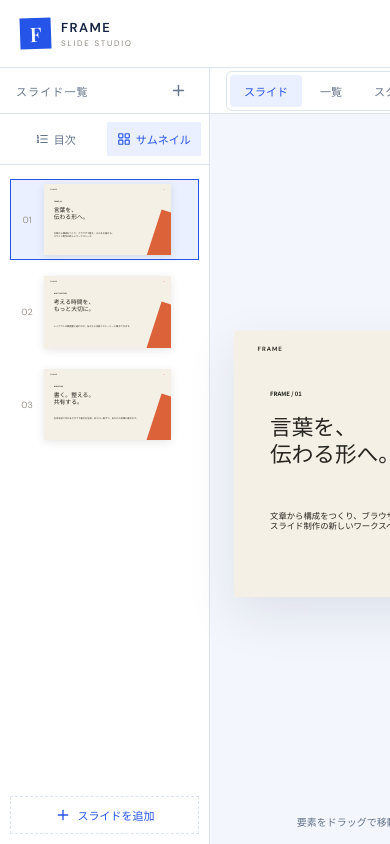
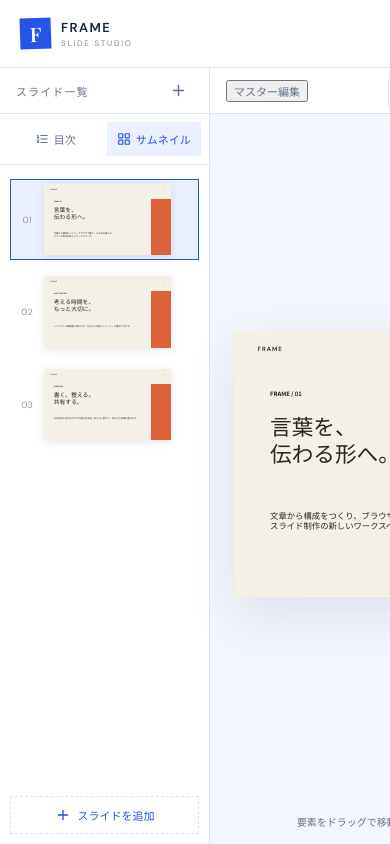
Before and after one commit to miranova-studio/ai-slide-studio, a React (Vite) app: page / in a window 390 px wide. Shown: the top 844 px of the page. Built offline with nearby package versions, Linux system fonts and the light colour scheme.

Commit message:
Fix thumbnail selection and add editable slide master

```diff
--- a/examples/japanese-sample.json
+++ b/examples/japanese-sample.json
@@ -1,14 +1,16 @@
 {
-  "schemaVersion": 2,
+  "schemaVersion": 3,
   "id": "japanese-sample",
   "title": "日本語PDF検証",
   "template": "paper",
+  "masterElements": [],
   "canvas": { "width": 13.333, "height": 7.5, "unit": "in" },
   "updatedAt": "2026-10-27T00:00:00.000Z",
   "slides": [
     {
       "id": "sample-slide-1",
       "hidden": false,
+      "showMaster": true,
       "notes": [],
       "elements": [
         {
@@ -46,6 +48,7 @@
     {
       "id": "sample-slide-2",
       "hidden": false,
+      "showMaster": true,
       "notes": [],
       "elements": [
         {
--- a/src/App.tsx
+++ b/src/App.tsx
@@ -22,7 +22,12 @@ import {
   Undo2,
   X,
 } from "lucide-react";
-import { defaultDeck, makeSlide, makeText } from "./data/defaultDeck";
+import {
+  defaultDeck,
+  makeMasterElements,
+  makeSlide,
+  makeText,
+} from "./data/defaultDeck";
 import { assertDeck, migrateDeck } from "./schema/validate";
 import { loadDeck, saveDeck } from "./services/storage";
 import { SLIDE_HEIGHT, SLIDE_WIDTH } from "./types";
@@ -106,6 +111,8 @@ function elementBox(element: SlideElement): React.CSSProperties {
 
 function SlideCanvas({
   slide,
+  masterElements = [],
+  masterMode = false,
   template,
   editable = false,
   selectedId,
@@ -119,6 +126,8 @@ function SlideCanvas({
   onGestureEnd,
 }: {
   slide: Slide;
+  masterElements?: SlideElement[];
+  masterMode?: boolean;
   template: TemplateId;
   editable?: boolean;
   selectedId?: string;
@@ -141,11 +150,16 @@ function SlideCanvas({
         <span>FRAME</span>
         <span className="slide-count-mark">●</span>
       </div>
-      <div className="accent-shape" aria-hidden="true" />
-      {slide.elements.map((element) => {
+      {[
+        ...(slide.showMaster || masterMode
+          ? masterElements.map((element) => ({ element, master: true }))
+          : []),
+        ...slide.elements.map((element) => ({ element, master: false })),
+      ].map(({ element, master }) => {
+        const canEdit = editable && master === masterMode;
         const box = elementBox(element);
         const selected =
-          editable && selectedId === element.id ? " element-selected" : "";
+          canEdit && selectedId === element.id ? " element-selected" : "";
         return (
           <div
             key={element.id}
@@ -156,17 +170,20 @@ function SlideCanvas({
               ...box,
               opacity:
                 element.type === "text" ? undefined : element.style.opacity,
+              pointerEvents: canEdit ? undefined : "none",
             }}
             onClick={(event) => {
+              if (canEdit) {
                 event.stopPropagation();
                 onSelect?.(element.id);
+              }
             }}
             onDoubleClick={() => {
-              if (editable && element.type === "text")
+              if (canEdit && element.type === "text")
                 onStartTextEdit?.(element.id);
             }}
             onPointerDown={(event) => {
-              if (!editable || editingTextId === element.id) return;
+              if (!canEdit || editingTextId === element.id) return;
               onGestureStart?.(event, element, "move");
             }}
             onPointerMove={onGestureMove}
@@ -177,7 +194,7 @@ function SlideCanvas({
               <div
                 className="slide-text-content"
                 data-text-id={element.id}
-                contentEditable={editable && editingTextId === element.id}
+                contentEditable={canEdit && editingTextId === element.id}
                 suppressContentEditableWarning
                 spellCheck={false}
                 style={{
@@ -226,15 +243,23 @@ function SlideCanvas({
                   <polygon
                     points="50,2 98,98 2,98"
                     fill={element.style.fill}
-                    stroke={element.style.stroke || "none"}
-                    strokeWidth={element.style.strokeWidth || 2}
+                    stroke={
+                      (element.style.strokeWidth ?? 0) > 0
+                        ? element.style.stroke || element.style.fill
+                        : "none"
+                    }
+                    strokeWidth={element.style.strokeWidth ?? 2}
                   />
                 ) : element.shape === "arrow" ? (
                   <polygon
                     points="2,34 65,34 65,8 98,50 65,92 65,66 2,66"
                     fill={element.style.fill}
-                    stroke={element.style.stroke || "none"}
-                    strokeWidth={element.style.strokeWidth || 2}
+                    stroke={
+                      (element.style.strokeWidth ?? 0) > 0
+                        ? element.style.stroke || element.style.fill
+                        : "none"
+                    }
+                    strokeWidth={element.style.strokeWidth ?? 2}
                   />
                 ) : (
                   <line
@@ -244,8 +269,8 @@ function SlideCanvas({
                     y2="50"
                     stroke={element.style.stroke || element.style.fill}
                     strokeWidth={Math.max(
-                      2,
-                      (element.style.strokeWidth || 2) * 2,
+                      0,
+                      (element.style.strokeWidth ?? 2) * 2,
                     )}
                   />
                 )}
@@ -255,8 +280,9 @@ function SlideCanvas({
                 className="shape-fill"
                 style={{
                   background: element.style.fill,
-                  border: element.style.stroke
-                    ? `${element.style.strokeWidth || 1}px solid ${element.style.stroke}`
+                  border:
+                    (element.style.strokeWidth ?? 0) > 0
+                      ? `${element.style.strokeWidth}px solid ${element.style.stroke || element.style.fill}`
                       : undefined,
                   borderRadius:
                     element.shape === "ellipse"
@@ -302,6 +328,7 @@ export default function App() {
   const [selectedId, setSelectedId] = useState<string | undefined>();
   const [editingTextId, setEditingTextId] = useState<string | undefined>();
   const [shapeKind, setShapeKind] = useState<ShapeElement["shape"]>("rect");
+  const [masterMode, setMasterMode] = useState(false);
   const [thumbnailMenu, setThumbnailMenu] = useState<{
     slideId: string;
     x: number;
@@ -326,9 +353,9 @@ export default function App() {
   );
   const activeSlide = deck.slides[activeIndex];
   const visibleSlides = deck.slides.filter((slide) => !slide.hidden);
-  const selected = activeSlide?.elements.find(
-    (element) => element.id === selectedId,
-  );
+  const selected = (
+    masterMode ? deck.masterElements : activeSlide?.elements
+  )?.find((element) => element.id === selectedId);
   const templateInfo = useMemo(
     () => templates.find((item) => item.id === deck.template)!,
     [deck.template],
@@ -460,6 +487,16 @@ export default function App() {
     restoreDeck(next);
   }
   function changeSlide(update: (slide: Slide) => Slide) {
+    if (masterMode) {
+      changeDeck((current) => ({
+        ...current,
+        masterElements: update({
+          ...activeSlide,
+          elements: current.masterElements,
+        }).elements,
+      }));
+      return;
+    }
     changeDeck((current) => ({
       ...current,
       slides: current.slides.map((slide) =>
@@ -529,11 +566,16 @@ export default function App() {
   function selectSlide(id: string) {
     setActiveId(id);
     setSelectedId(undefined);
+    setEditingTextId(undefined);
   }
   function addNote() {
     const text = noteText.trim();
     if (!text) return notify("内容を入力してください");
-    changeSlide((slide) => ({
+    changeDeck((current) => ({
+      ...current,
+      slides: current.slides.map((slide) =>
+        slide.id === activeId
+          ? {
               ...slide,
               notes: [
                 ...slide.notes,
@@ -545,14 +587,24 @@ export default function App() {
                   createdAt: new Date().toISOString(),
                 },
               ],
+            }
+          : slide,
+      ),
     }));
     setNoteText("");
   }
   function toggleNote(id: string) {
-    changeSlide((slide) => ({
+    changeDeck((current) => ({
+      ...current,
+      slides: current.slides.map((slide) =>
+        slide.id === activeId
+          ? {
               ...slide,
               notes: slide.notes.map((note) =>
                 note.id === id ? { ...note, completed: !note.completed } : note,
+              ),
+            }
+          : slide,
       ),
     }));
   }
@@ -723,9 +775,12 @@ export default function App() {
     } as Partial<SlideElement>);
   }
   function updateShapeColor(id: string, key: "fill" | "stroke", value: string) {
-    const current = deckRef.current.slides
-      .find((slide) => slide.id === activeId)
-      ?.elements.find((element) => element.id === id);
+    const current = (
+      masterMode
+        ? deckRef.current.masterElements
+        : deckRef.current.slides.find((slide) => slide.id === activeId)
+            ?.elements
+    )?.find((element) => element.id === id);
     if (current?.type !== "shape" || current.style[key] === value) return;
     updateElement(id, {
       style: { ...current.style, [key]: value },
@@ -746,7 +801,7 @@ export default function App() {
     setSelectedId(element.id);
     gestureRef.current = {
       elementId: element.id,
-      slideId: activeId,
+      slideId: masterMode ? "__master__" : activeId,
       mode,
       startX: event.clientX,
       startY: event.clientY,
@@ -792,12 +847,12 @@ export default function App() {
       width: round2(width),
       height: round2(height),
     };
-    const slide = deckRef.current.slides.find(
-      (item) => item.id === gesture.slideId,
-    );
-    const current = slide?.elements.find(
-      (item) => item.id === gesture.elementId,
-    );
+    const elements =
+      gesture.slideId === "__master__"
+        ? deckRef.current.masterElements
+        : deckRef.current.slides.find((item) => item.id === gesture.slideId)
+            ?.elements;
+    const current = elements?.find((item) => item.id === gesture.elementId);
     if (
       !current ||
       (current.x === geometry.x &&
@@ -809,6 +864,14 @@ export default function App() {
     gesture.changed = true;
     showDeck({
       ...deckRef.current,
+      masterElements:
+        gesture.slideId === "__master__"
+          ? deckRef.current.masterElements.map((entry) =>
+              entry.id === gesture.elementId
+                ? { ...entry, ...geometry }
+                : entry,
+            )
+          : deckRef.current.masterElements,
       slides: deckRef.current.slides.map((item) =>
         item.id === gesture.slideId
           ? {
@@ -984,7 +1047,11 @@ export default function App() {
                         setViewMode("slide");
                       }}
                     >
-                      <SlideCanvas slide={slide} template={deck.template} />
+                      <SlideCanvas
+                        slide={slide}
+                        template={deck.template}
+                        masterElements={deck.masterElements}
+                      />
                     </button>
                     <button
                       className="thumb-delete"
@@ -1011,6 +1078,19 @@ export default function App() {
           </aside>
           <section className="workspace">
             <div className="workspace-bar">
+              <button
+                className={
+                  masterMode ? "master-toggle active" : "master-toggle"
+                }
+                onClick={() => {
+                  setMasterMode((value) => !value);
+                  setSelectedId(undefined);
+                  setEditingTextId(undefined);
+                  setViewMode("slide");
+                }}
+              >
+                {masterMode ? "マスター編集を終了" : "マスター編集"}
+              </button>
               <div
                 className="view-switch"
                 role="tablist"
@@ -1051,6 +1131,8 @@ export default function App() {
               >
                 <SlideCanvas
                   slide={activeSlide}
+                  masterElements={deck.masterElements}
+                  masterMode={masterMode}
                   template={deck.template}
                   editable
                   selectedId={selectedId}
@@ -1062,9 +1144,13 @@ export default function App() {
                   }}
                   onEndTextEdit={() => setEditingTextId(undefined)}
                   onTextChange={(id, text) => {
-                    const current = deckRef.current.slides
-                      .find((slide) => slide.id === activeId)
-                      ?.elements.find((element) => element.id === id);
+                    const current = (
+                      masterMode
+                        ? deckRef.current.masterElements
+                        : deckRef.current.slides.find(
+                            (slide) => slide.id === activeId,
+                          )?.elements
+                    )?.find((element) => element.id === id);
                     if (current?.type === "text" && current.text !== text)
                       updateElement(id, { text } as Partial<TextElement>);
                   }}
@@ -1108,7 +1194,11 @@ export default function App() {
                         if (viewMode === "grid") setViewMode("slide");
                       }}
                     >
-                      <SlideCanvas slide={slide} template={deck.template} />
+                      <SlideCanvas
+                        slide={slide}
+                        template={deck.template}
+                        masterElements={deck.masterElements}
+                      />
                     </button>
                   </div>
                 ))}
@@ -1148,7 +1238,24 @@ export default function App() {
             {panelTab === "edit" ? (
               <>
                 <div className="panel-section visibility-section">
-                  <h3>このスライド</h3>
+                  <h3>{masterMode ? "マスターの柄" : "このスライド"}</h3>
+                  <label className="master-visibility">
+                    <input
+                      type="checkbox"
+                      checked={activeSlide.showMaster}
+                      onChange={(event) =>
+                        changeDeck((current) => ({
+                          ...current,
+                          slides: current.slides.map((slide) =>
+                            slide.id === activeId
+                              ? { ...slide, showMaster: event.target.checked }
+                              : slide,
+                          ),
+                        }))
+                      }
+                    />
+                    このスライドにマスターの柄を表示
+                  </label>
                   <button
                     className={`visibility-toggle ${activeSlide.hidden ? "hidden" : ""}`}
                     onClick={() => toggleSlideHidden(activeSlide.id)}
@@ -1176,6 +1283,7 @@ export default function App() {
                           changeDeck((current) => ({
                             ...current,
                             template: template.id,
+                            masterElements: makeMasterElements(template.id),
                           }))
                         }
                       >
@@ -1356,6 +1464,45 @@ export default function App() {
                             }
                           />
                         </label>
+                        <label className="stroke-width-field">
+                          枠線の太さ (0–20)
+                          <span>
+                            <input
+                              type="range"
+                              min="0"
+                              max="20"
+                              step="0.5"
+                              value={selected.style.strokeWidth ?? 0}
+                              onChange={(event) =>
+                                updateElement(selected.id, {
+                                  style: {
+                                    ...selected.style,
+                                    strokeWidth: Number(event.target.value),
+                                  },
+                                } as Partial<ShapeElement>)
+                              }
+                            />
+                            <input
+                              type="number"
+                              min="0"
+                              max="20"
+                              step="0.5"
+                              value={selected.style.strokeWidth ?? 0}
+                              onChange={(event) =>
+                                updateElement(selected.id, {
+                                  style: {
+                                    ...selected.style,
+                                    strokeWidth: clamp(
+                                      Number(event.target.value) || 0,
+                                      0,
+                                      20,
+                                    ),
+                                  },
+                                } as Partial<ShapeElement>)
+                              }
+                            />
+                          </span>
+                        </label>
                       </div>
                     )}
                     <button className="remove-image" onClick={deleteSelected}>
@@ -1537,6 +1684,7 @@ export default function App() {
               <SlideCanvas
                 slide={visibleSlides[presentIndex]}
                 template={deck.template}
+                masterElements={deck.masterElements}
               />
             </div>
             <div
@@ -1596,7 +1744,11 @@ export default function App() {
       <div className="print-root" aria-hidden="true">
         {visibleSlides.map((slide) => (
           <div className="print-page" key={slide.id}>
-            <SlideCanvas slide={slide} template={deck.template} />
+            <SlideCanvas
+              slide={slide}
+              template={deck.template}
+              masterElements={deck.masterElements}
+            />
           </div>
         ))}
       </div>
--- a/src/data/defaultDeck.ts
+++ b/src/data/defaultDeck.ts
@@ -1,5 +1,53 @@
 import { SCHEMA_VERSION, SLIDE_HEIGHT, SLIDE_WIDTH } from "../types";
-import type { Deck, Slide, TextElement } from "../types";
+import type {
+  Deck,
+  Slide,
+  TextElement,
+  TemplateId,
+  ShapeElement,
+} from "../types";
+
+export function makeMasterElements(template: TemplateId): ShapeElement[] {
+  const variants = {
+    paper: {
+      shape: "rect",
+      x: 11.2,
+      y: 1.55,
+      width: 2.1,
+      height: 5.95,
+      fill: "#dc6339",
+    },
+    ink: {
+      shape: "ellipse",
+      x: 9.7,
+      y: 0,
+      width: 3.6,
+      height: 3.6,
+      fill: "#24334a",
+    },
+    signal: {
+      shape: "triangle",
+      x: 10.6,
+      y: 0,
+      width: 2.73,
+      height: 7.5,
+      fill: "#f05237",
+    },
+  } as const;
+  const value = variants[template];
+  return [
+    {
+      id: crypto.randomUUID(),
+      type: "shape",
+      shape: value.shape,
+      x: value.x,
+      y: value.y,
+      width: value.width,
+      height: value.height,
+      style: { fill: value.fill, strokeWidth: 0 },
+    },
+  ];
+}
 
 export function makeText(
   text: string,
@@ -30,6 +78,7 @@ export function makeSlide(
   return {
     id: crypto.randomUUID(),
     hidden: false,
+    showMaster: true,
     notes: [],
     elements: [
       makeText(eyebrow, 1.02, 1.65, 10.8, 0.35, 12, true),
@@ -44,6 +93,7 @@ export const defaultDeck: Deck = {
   id: "welcome-deck",
   title: "言葉を、伝わる形へ。",
   template: "paper",
+  masterElements: makeMasterElements("paper"),
   canvas: { width: SLIDE_WIDTH, height: SLIDE_HEIGHT, unit: "in" },
   updatedAt: new Date().toISOString(),
   slides: [
--- a/src/schema/slide-deck.schema.json
+++ b/src/schema/slide-deck.schema.json
@@ -1,7 +1,7 @@
 {
   "$schema": "https://json-schema.org/draft/2020-12/schema",
-  "$id": "https://frame.local/schema/slide-deck.v2.json",
-  "title": "FRAME Slide Deck v2",
+  "$id": "https://frame.local/schema/slide-deck.v3.json",
+  "title": "FRAME Slide Deck v3",
   "type": "object",
   "additionalProperties": false,
   "required": [
@@ -9,15 +9,20 @@
     "id",
     "title",
     "template",
+    "masterElements",
     "canvas",
     "slides",
     "updatedAt"
   ],
   "properties": {
-    "schemaVersion": { "const": 2 },
+    "schemaVersion": { "const": 3 },
     "id": { "type": "string", "minLength": 1 },
     "title": { "type": "string" },
     "template": { "enum": ["paper", "ink", "signal"] },
+    "masterElements": {
+      "type": "array",
+      "items": { "$ref": "#/$defs/element" }
+    },
     "canvas": {
       "type": "object",
       "additionalProperties": false,
@@ -39,10 +44,11 @@
     "slide": {
       "type": "object",
       "additionalProperties": false,
-      "required": ["id", "elements", "hidden", "notes"],
+      "required": ["id", "elements", "hidden", "notes", "showMaster"],
       "properties": {
         "id": { "type": "string", "minLength": 1 },
         "hidden": { "type": "boolean" },
+        "showMaster": { "type": "boolean" },
         "notes": { "type": "array", "items": { "$ref": "#/$defs/note" } },
         "elements": { "type": "array", "items": { "$ref": "#/$defs/element" } }
       }
@@ -134,7 +140,11 @@
               "properties": {
                 "fill": { "type": "string" },
                 "stroke": { "type": "string" },
-                "strokeWidth": { "type": "number", "minimum": 0 },
+                "strokeWidth": {
+                  "type": "number",
+                  "minimum": 0,
+                  "maximum": 20
+                },
                 "opacity": { "type": "number", "minimum": 0, "maximum": 1 }
               }
             }
--- a/src/schema/validate.ts
+++ b/src/schema/validate.ts
@@ -3,7 +3,7 @@ import addFormats from "ajv-formats";
 import deckSchema from "./slide-deck.schema.json";
 import { SCHEMA_VERSION, SLIDE_HEIGHT, SLIDE_WIDTH } from "../types";
 import type { Deck, Slide } from "../types";
-import { makeSlide } from "../data/defaultDeck";
+import { makeMasterElements, makeSlide } from "../data/defaultDeck";
 
 const ajv = new Ajv2020({ allErrors: true });
 addFormats(ajv);
@@ -31,6 +31,7 @@ export function migrateDeck(input: unknown): Deck {
     throw new Error("JSONの形式が正しくありません");
   const version = (input as { schemaVersion?: unknown }).schemaVersion;
   if (version === SCHEMA_VERSION) return assertDeck(input);
+  if (version === 2) return assertDeck(migrateV2(input));
   if (version === 1) return assertDeck(migrateV1(input));
   if (version === undefined || version === 0)
     return assertDeck(migrateLegacy(input as LegacyDeck));
@@ -41,14 +42,24 @@ function migrateV1(input: unknown): Deck {
   const old = input as Deck;
   if (!Array.isArray(old.slides) || old.slides.length === 0)
     throw new Error("移行できるスライドがありません");
-  return {
+  return migrateV2({
     ...old,
-    schemaVersion: SCHEMA_VERSION,
+    schemaVersion: 2,
     slides: old.slides.map((slide) => ({
       ...slide,
       hidden: false,
       notes: [],
     })),
+  });
+}
+
+function migrateV2(input: unknown): Deck {
+  const old = input as Deck;
+  return {
+    ...old,
+    schemaVersion: SCHEMA_VERSION,
+    masterElements: makeMasterElements(old.template),
+    slides: old.slides.map((slide) => ({ ...slide, showMaster: true })),
   };
 }
 
@@ -82,9 +93,14 @@ function migrateLegacy(legacy: LegacyDeck): Deck {
     template: ["paper", "ink", "signal"].includes(legacy.template || "")
       ? legacy.template!
       : "paper",
+    masterElements: makeMasterElements(
+      ["paper", "ink", "signal"].includes(legacy.template || "")
+        ? legacy.template!
+        : "paper",
+    ),
     canvas: { width: SLIDE_WIDTH, height: SLIDE_HEIGHT, unit: "in" },
     updatedAt: new Date().toISOString(),
-    slides,
+    slides: slides.map((slide) => ({ ...slide, showMaster: true })),
   };
 }
 
@@ -95,7 +111,7 @@ export function assertDeck(input: unknown): Deck {
       `JSON Schema違反: ${issue?.instancePath || "/"} ${issue?.message || ""}`,
     );
   }
-  for (const slide of input.slides) {
+  for (const slide of [{ elements: input.masterElements }, ...input.slides]) {
     for (const element of slide.elements) {
       if (
         element.x + element.width > SLIDE_WIDTH + 0.001 ||
--- a/src/styles.css
+++ b/src/styles.css
@@ -294,31 +294,12 @@ main {
   color: #262521;
   background: #f5f0e5;
 }
-.template-paper .accent-shape {
-  width: 25%;
-  height: 80%;
-  right: -10%;
-  bottom: -20%;
-  background: #dc6339;
-  transform: rotate(18deg);
-}
 .template-paper .slide-count-mark {
   color: #e15c30;
 }
 .template-ink {
   color: #f4f0e7;
   background: #151b24;
-}
-.template-ink .accent-shape {
-  width: 38%;
-  aspect-ratio: 1;
-  border: 1px solid #7ebcff55;
-  border-radius: 50%;
-  right: -12%;
-  top: -22%;
-  box-shadow:
-    0 0 0 3em #7ebcff0a,
-    0 0 0 7em #7ebcff08;
 }
 .template-ink .slide-count-mark {
   color: #8cc8ff;
@@ -327,13 +308,33 @@ main {
   color: #161511;
   background: #f4db3d;
 }
-.template-signal .accent-shape {
-  width: 20%;
-  height: 100%;
-  right: 0;
-  top: 0;
-  background: #f05237;
-  clip-path: polygon(40% 0, 100% 0, 100% 100%, 0 100%);
+.accent-shape {
+  display: none;
+}
+.master-toggle.active {
+  background: var(--ui-primary);
+  color: white;
+}
+.master-visibility {
+  display: flex;
+  align-items: center;
+  gap: 7px;
+  font-size: 12px;
+  margin-bottom: 10px;
+}
+.stroke-width-field {
+  grid-column: 1 / -1;
+}
+.stroke-width-field span {
+  display: flex;
+  gap: 8px;
+  align-items: center;
+}
+.stroke-width-field input[type="range"] {
+  flex: 1;
+}
+.stroke-width-field input[type="number"] {
+  width: 64px;
 }
 .template-signal .slide-count-mark {
   color: #f05237;
--- a/src/types.ts
+++ b/src/types.ts
@@ -1,4 +1,4 @@
-export const SCHEMA_VERSION = 2;
+export const SCHEMA_VERSION = 3;
 export const SLIDE_WIDTH = 13.333;
 export const SLIDE_HEIGHT = 7.5;
 export type TemplateId = "paper" | "ink" | "signal";
@@ -54,12 +54,14 @@ export interface Slide {
   elements: SlideElement[];
   hidden: boolean;
   notes: SlideNote[];
+  showMaster: boolean;
 }
 export interface Deck {
   schemaVersion: number;
   id: string;
   title: string;
   template: TemplateId;
+  masterElements: SlideElement[];
   canvas: { width: number; height: number; unit: "in" };
   slides: Slide[];
   updatedAt: string;
```
Also changed, not shown: 3 other files (tests, documents, lock files or other folders). Lines whose indentation alone changed are shown as unchanged.
